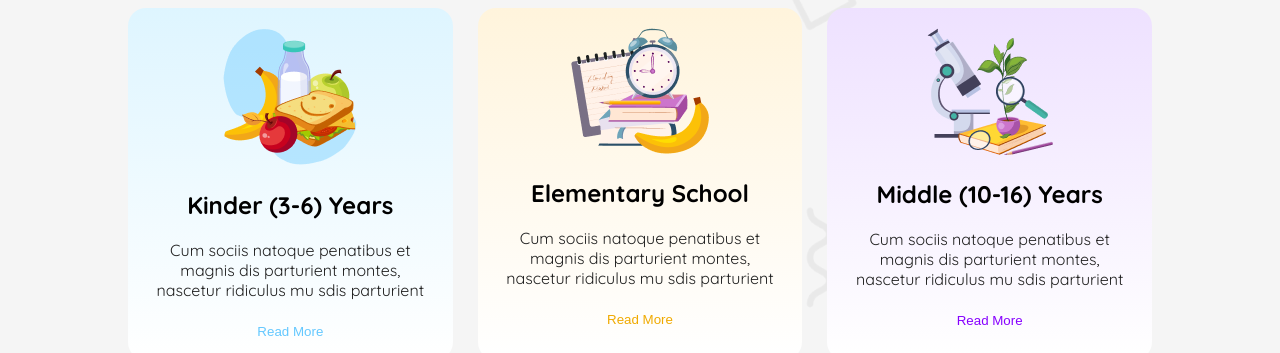
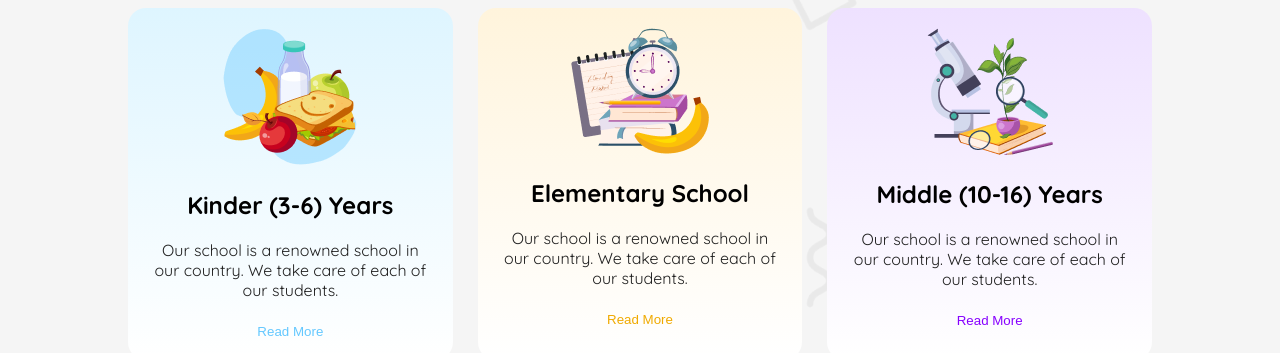
Before and after one commit to hrhabib0/batch11-assignment-two, a plain HTML site: page index.html in a window 1280 px wide. Shown: the part 599-952 px from the top of the page. Drawn offline with Linux system fonts and the light colour scheme.

Commit message:
text change

```diff
--- a/index.html
+++ b/index.html
@@ -80,9 +80,7 @@
                         <h1>Kinder (3-6) Years</h1>
                     </div>
                     <div class="curriculam-card-subtitle">
-                        <p>Cum sociis natoque penatibus et magnis
-                            dis parturient montes, nascetur ridiculus
-                            mu sdis parturient</p>
+                        <p>Our school is a renowned school in our country. We take care of each of our students.</p>
                     </div>
                     <div class="curriculam-card-btn">
                         <button class="blue-btn">Read More</button>
@@ -96,9 +94,7 @@
                         <h1>Elementary School</h1>
                     </div>
                     <div class="curriculam-card-subtitle">
-                        <p>Cum sociis natoque penatibus et magnis
-                            dis parturient montes, nascetur ridiculus
-                            mu sdis parturient</p>
+                        <p>Our school is a renowned school in our country. We take care of each of our students.</p>
                     </div>
                     <div class="curriculam-card-btn">
                         <button class="orange-btn">Read More</button>
@@ -112,9 +108,7 @@
                         <h1>Middle (10-16) Years</h1>
                     </div>
                     <div class="curriculam-card-subtitle">
-                        <p>Cum sociis natoque penatibus et magnis
-                            dis parturient montes, nascetur ridiculus
-                            mu sdis parturient</p>
+                        <p>Our school is a renowned school in our country. We take care of each of our students.</p>
                     </div>
                     <div class="curriculam-card-btn">
                         <button class="purple-btn">Read More</button>
@@ -216,7 +210,7 @@
                     <h1 class="footer-brand-title">Kids <br>
                         Education</h1>
                 </div>
-                <p class="footer-description">Pizza ipsum dolor meat lovers buffalo. Deep dolor roll melted bacon Bianca pan bacon pineapple Aussie. Mayo rib sauce Hawaiian meatball.</p>
+                <p class="footer-description">Our school is a renowned school in our country. We take care of each of our students. We have a big playground.</p>
             </div>
             <div class="footer-part-two">
                 <h1 class="footer-menu-title">About School</h1>
--- a/style.css
+++ b/style.css
@@ -174,12 +174,12 @@ body{
     flex-direction: column;
     align-items: center;
     gap: 20px;
-    /* box-shadow: 0px 0px 10px; */
     text-align: center;
     padding: 20px;
 }
 .curriculam-card-subtitle p{
     color: #202020;
+    text-align: center;
 }
 .curriculam-card-btn button{
     border: none;
```
